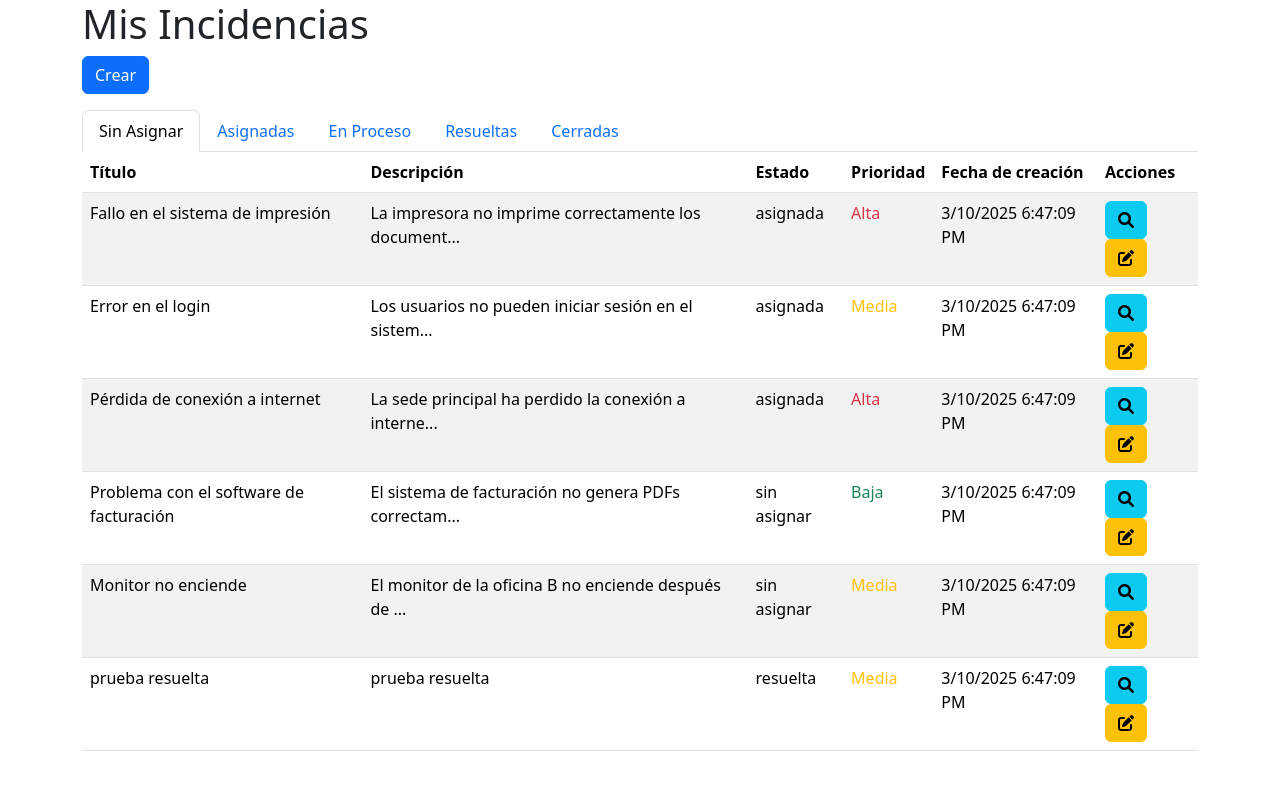
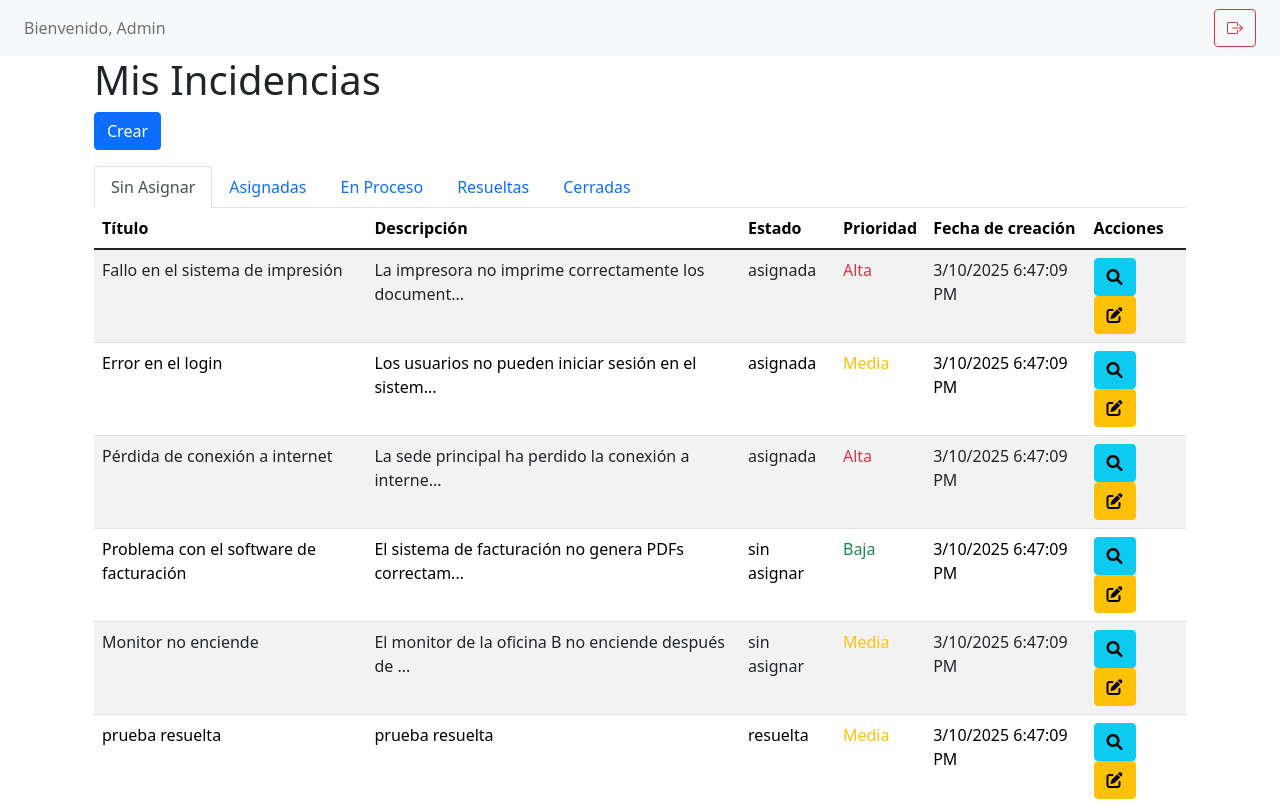
Before and after one commit to kilianruiz/A10-ApagarEncender, a Laravel app: page /clientes/1 in a window 1280 px wide. Shown: the top 807 px of the page. Before the commit the page ends 751 px from the top, so only its background shows below. Run offline with Laravel 12, Linux system fonts and the light colour scheme; a user stored in the database is signed in; data comes from the database, SQL or seed files in the repository; some libraries are stand-ins or nearby versions.

Commit message:
navbar con nombre de user // btn cerrar sesion

```diff
--- a/resources/views/crudClientes/index.blade.php
+++ b/resources/views/crudClientes/index.blade.php
@@ -3,6 +3,29 @@
 @section('title', 'Mis Incidencias')
 
 @section('content')
+<!-- Asegúrate de incluir Bootstrap en el archivo layout principal -->
+<link href="https://cdn.jsdelivr.net/npm/bootstrap@5.1.3/dist/css/bootstrap.min.css" rel="stylesheet">
+<link href="https://cdn.jsdelivr.net/npm/bootstrap-icons/font/bootstrap-icons.css" rel="stylesheet">
+
+<!-- Navbar de Bootstrap -->
+<nav class="navbar navbar-expand-lg navbar-light bg-light">
+  <div class="container-fluid">
+    <!-- Coloca el nombre de usuario a la izquierda -->
+    <span class="navbar-text">
+      Bienvenido, {{ Auth::user()->name }}
+    </span>
+
+    <!-- El ícono de logout a la derecha -->
+    <form action="{{ route('logout') }}" method="POST" class="d-inline">
+      @csrf
+      <button type="submit" class="btn btn-outline-danger">
+        <i class="bi bi-box-arrow-right"></i>
+      </button>
+    </form>
+  </div>
+</nav>
+
+<!-- Resto del contenido de "Mis Incidencias" -->
 <div class="container">
     <h1>Mis Incidencias</h1>
 
@@ -95,6 +118,7 @@
         </div>
     </div>
 </div>
+
 @endsection
 
 @section('scripts')
```
Lines whose indentation alone changed are shown as unchanged.
